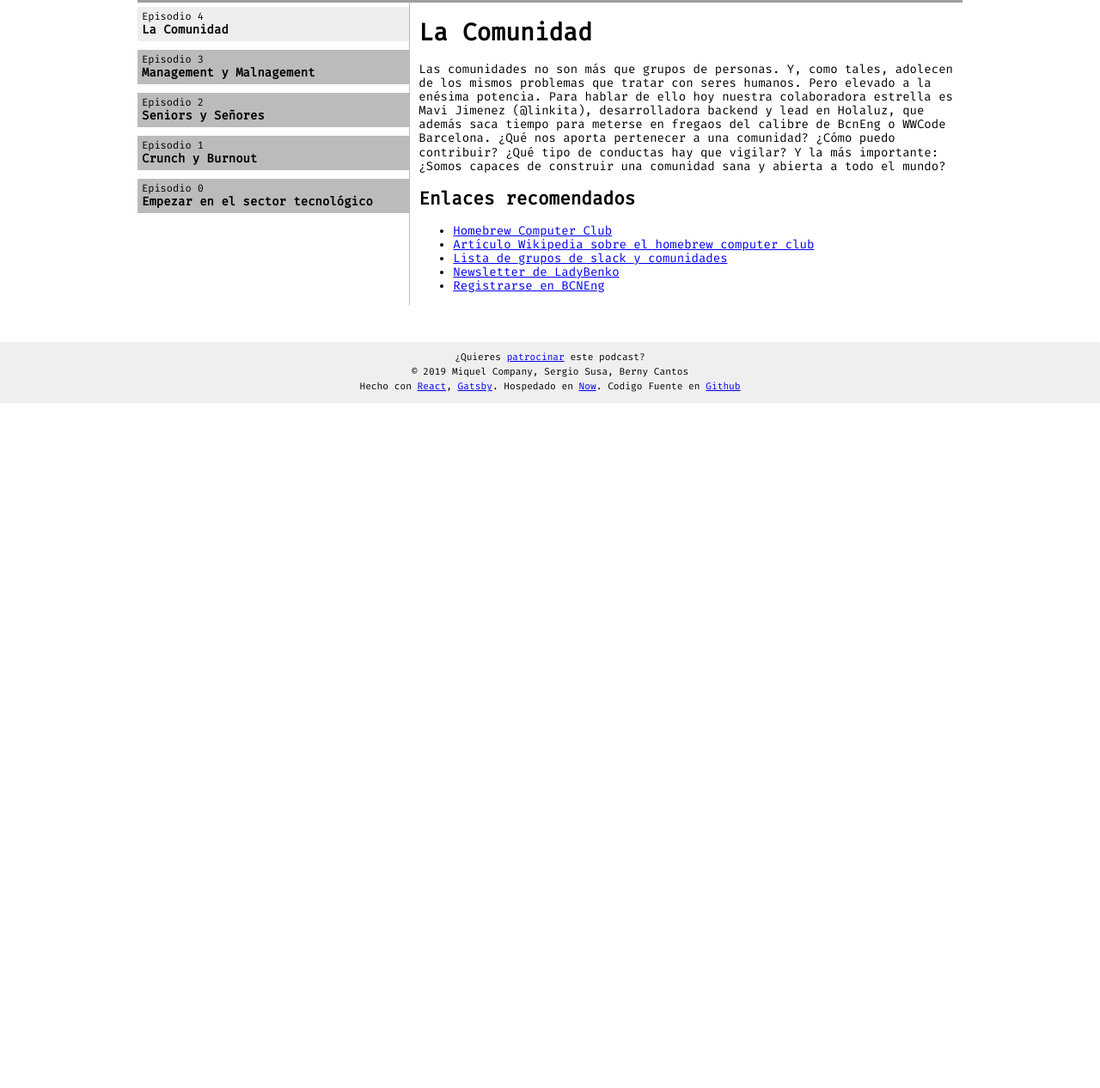
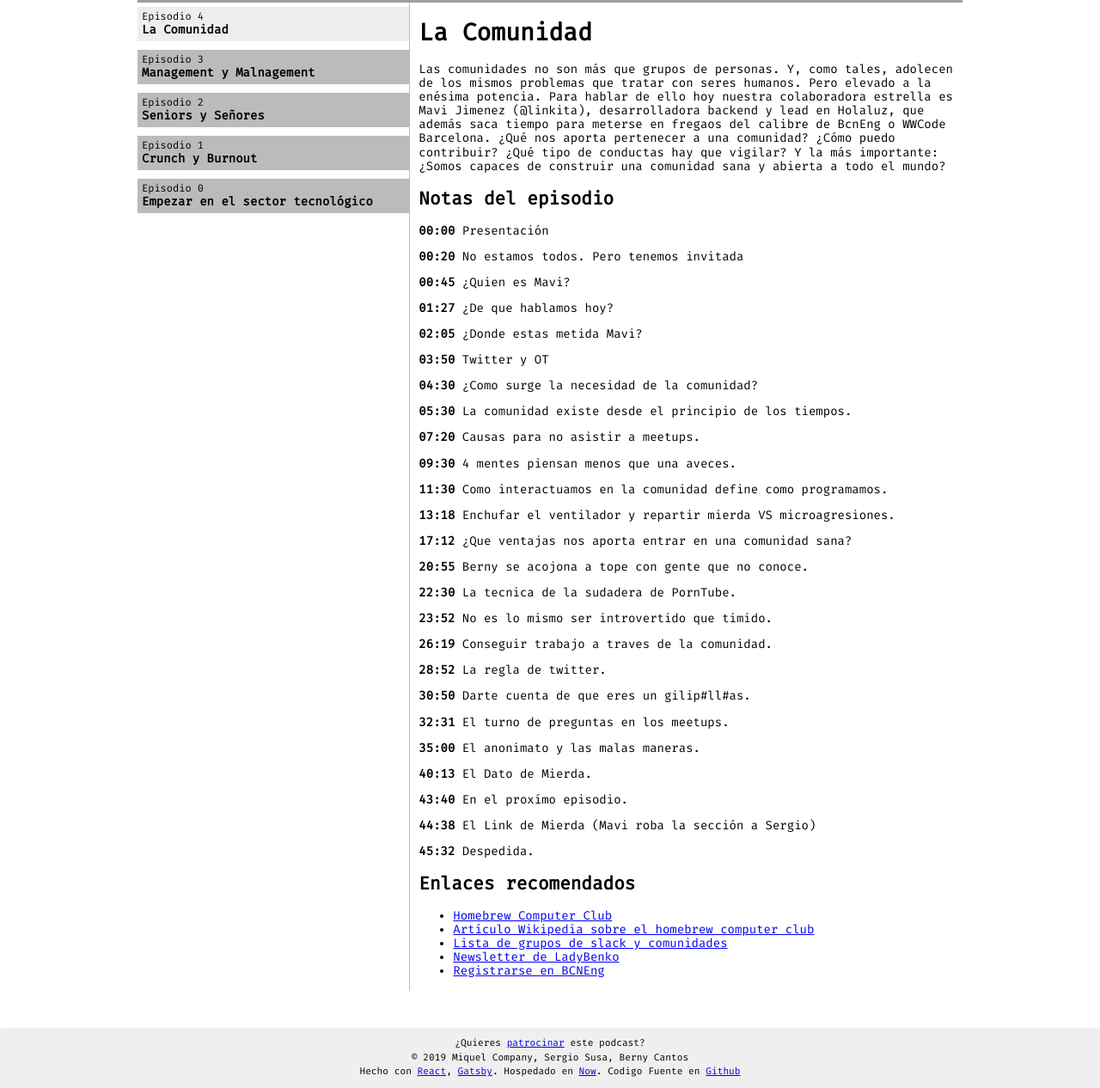
Before and after one commit to todoestamal/site, a Gatsby site: page / in a window 1280 px wide. Shown: the part 672-1938 px from the top of the page at 86% size. Before the commit the page ends 1141 px from the top, so only its background shows below. Built offline with nearby package versions, Linux system fonts and the light colour scheme; Gatsby itself is replaced by a stand-in of ours; grey boxes are pictures that could not be loaded.

Commit message:
Fix episode 4 yt link and add ep notes

```diff
--- a/episodes/ep4.md
+++ b/episodes/ep4.md
@@ -3,7 +3,7 @@ path: "/episode/4"
 date: "2019-07-05"
 episode: 4
 title: "La Comunidad"
-yt_id: '6nPJt0sfsQM'
+yt_id: 'awLS5Pa2GjA'
 audio_url: 'spotify_foo'
 tags: ['comunidad','todoestamal','haters','mentoring','podcast']
 ---
@@ -11,7 +11,7 @@ tags: ['comunidad','todoestamal','haters','mentoring','podcast']
 
 Las comunidades no son más que grupos de personas. Y, como tales, adolecen de los mismos problemas que tratar con seres humanos. Pero elevado a la enésima potencia. Para hablar de ello hoy nuestra colaboradora estrella es Mavi Jimenez (@linkita), desarrolladora backend y lead en Holaluz, que además saca tiempo para meterse en fregaos del calibre de BcnEng o WWCode Barcelona. ¿Qué nos aporta pertenecer a una comunidad? ¿Cómo puedo contribuir? ¿Qué tipo de conductas hay que vigilar? Y la más importante: ¿Somos capaces de construir una comunidad sana y abierta a todo el mundo?
 
-<!-- ## Notas del episodio
+## Notas del episodio
 **00:00** Presentación
 
 **00:20** No estamos todos. Pero tenemos invitada
@@ -38,11 +38,29 @@ Las comunidades no son más que grupos de personas. Y, como tales, adolecen de l
 
 **17:12** ¿Que ventajas nos aporta entrar en una comunidad sana?
 
-**20:55** Berny se acojona a tope con gente que no conoce -->
+**20:55** Berny se acojona a tope con gente que no conoce.
 
+**22:30** La tecnica de la sudadera de PornTube.
 
+**23:52** No es lo mismo ser introvertido que timido.
 
+**26:19** Conseguir trabajo a traves de la comunidad.
 
+**28:52** La regla de twitter.
+
+**30:50** Darte cuenta de que eres un gilip#ll#as.
+
+**32:31** El turno de preguntas en los meetups.
+
+**35:00** El anonimato y las malas maneras.
+
+**40:13** El Dato de Mierda.
+
+**43:40** En el proxímo episodio.
+
+**44:38** El Link de Mierda (Mavi roba la sección a Sergio)
+
+**45:32** Despedida.
 
 ## Enlaces recomendados
 
```
